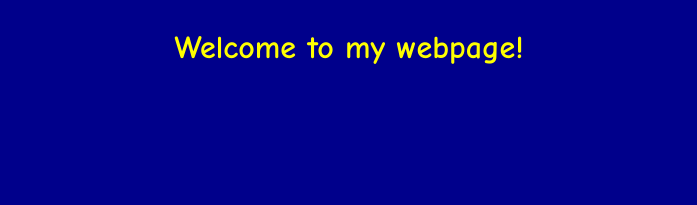
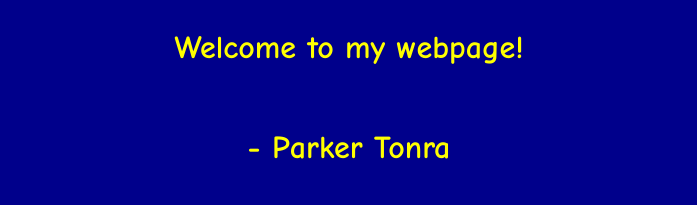
Before and after one commit to ParkerTonra/my-webpage-PPL, a plain HTML site: page index.html in a window 1280 px wide. Shown: the top 205 px of the page, 291-988 px from the left. Drawn offline with Linux system fonts and the light colour scheme.

Commit message:
added name

```diff
--- a/index.html
+++ b/index.html
@@ -2,7 +2,7 @@
 <html lang="en">
 <head>
     <meta charset="UTF-8" />
-    <title>JSON Data Rendering</title>
+    <title>My cool website!!</title>
     <link rel="stylesheet" href="styles.css" />
     <script src="mustache.js"></script>
 </head>
@@ -10,11 +10,14 @@
     <div id="header-banner" class="header-banner"></div>
 
     <div class="column-container">
+        <h1>- Parker Tonra</h3>
         <div class="rickbox">
             <div id="rick">
                 <h1>Click <a href="https://www.youtube.com/watch?v=dQw4w9WgXcQ">here</a> for free stuff!</h1>
             </div>
+
         </div>
+
         <div id="output"></div>
         <div id="output-courses"></div>
     </div>
```
